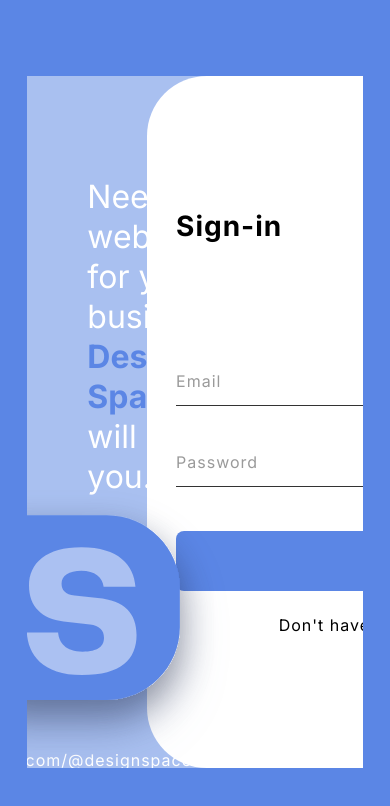
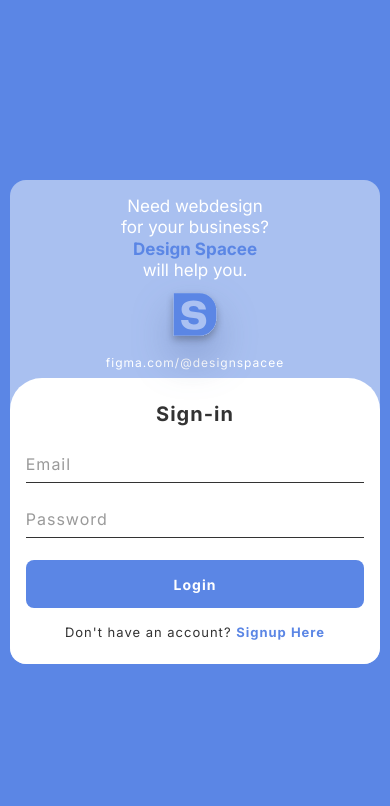
Before and after one commit to jaden8990/APPDEV1, a React (Vite) app in the folder F_L04_ReactJsStylingFigmaConversion/: page / in a window 390 px wide. Shown: the top 806 px of the page. Built offline with nearby package versions, Linux system fonts and the light colour scheme.

Commit message:
Implement responsive layouts for Login and Sign Up screens

```diff
--- a/F_L04_ReactJsStylingFigmaConversion/src/components/Login.module.css
+++ b/F_L04_ReactJsStylingFigmaConversion/src/components/Login.module.css
@@ -102,6 +102,10 @@
     cursor: pointer;
 }
 
+.form button:hover {
+    opacity: 0.9;
+}
+
 .signup {
     margin-top: 24px;
     text-align: center;
@@ -114,3 +118,170 @@
     font-weight: var(--font-weight-bold);
     text-decoration: none;
 }
+
+.signup a:hover {
+    text-decoration: underline;
+}
+
+/* ---------- Media Queries ---------- */
+
+/* Tablets and medium screens (<= 1024px) */
+@media (max-width: 1024px) {
+    .login {
+        width: 92vw;
+        height: auto;
+        min-height: 75vh;
+    }
+
+    .left {
+        width: 38%;
+        padding: var(--spacing-2xl) var(--spacing-xl) var(--spacing-lg);
+    }
+
+    .tagline {
+        font-size: 24px;
+    }
+
+    .logo {
+        height: 22vh;
+        max-height: 180px;
+    }
+
+    .right {
+        padding: var(--spacing-2xl) var(--spacing-lg);
+    }
+
+    .form {
+        max-width: 440px;
+    }
+
+    .form h2 {
+        margin-bottom: var(--spacing-2xl);
+    }
+}
+
+/* Mobile screens (<= 768px) */
+@media (max-width: 768px) {
+    .login {
+        flex-direction: column;
+        width: 92vw;
+        max-width: 480px;
+        height: auto;
+        min-height: unset;
+        margin: var(--spacing-lg) auto;
+        border-radius: 20px;
+        overflow: visible;
+    }
+
+    .left {
+        width: 100%;
+        padding: var(--spacing-lg) var(--spacing-lg) var(--spacing-md);
+        text-align: center;
+        align-items: center;
+    }
+
+    .tagline {
+        align-self: center;
+        text-align: center;
+        font-size: var(--font-size-lg);
+    }
+
+    .logo {
+        height: 76px;
+        max-height: 76px;
+        margin: var(--spacing-md) 0;
+    }
+
+    .link {
+        font-size: var(--font-size-sm);
+    }
+
+    .right {
+        width: 100%;
+        flex: none;
+        border-radius: var(--radius-lg) var(--radius-lg) 20px 20px;
+        padding: var(--spacing-xl) var(--spacing-lg);
+    }
+
+    .form {
+        width: 100%;
+        max-width: 100%;
+    }
+
+    .form h2 {
+        font-size: var(--font-size-heading);
+        margin-bottom: var(--spacing-lg);
+        text-align: center;
+    }
+
+    .form input {
+        padding: 14px 0 10px;
+        margin-bottom: 20px;
+        font-size: var(--font-size-base);
+    }
+
+    .form button {
+        height: 52px;
+        font-size: var(--font-size-base);
+        margin-top: var(--spacing-md);
+    }
+
+    .signup {
+        margin-top: var(--spacing-lg);
+        font-size: var(--font-size-sm);
+    }
+}
+
+/* Very small mobile screens (<= 480px) */
+@media (max-width: 480px) {
+    .login {
+        width: 95vw;
+        margin: var(--spacing-md) auto;
+        border-radius: var(--spacing-md);
+    }
+
+    .left {
+        padding: var(--spacing-md) var(--spacing-md) var(--spacing-sm);
+    }
+
+    .tagline {
+        font-size: 17px;
+    }
+
+    .logo {
+        height: 58px;
+        max-height: 58px;
+        margin: var(--spacing-sm) 0;
+    }
+
+    .link {
+        font-size: 12px;
+    }
+
+    .right {
+        border-radius: 32px 32px var(--spacing-md) var(--spacing-md);
+        padding: var(--spacing-lg) var(--spacing-md);
+    }
+
+    .form h2 {
+        font-size: var(--font-size-lg);
+        margin-bottom: var(--spacing-md);
+    }
+
+    .form input {
+        padding: 12px 0 8px;
+        margin-bottom: 14px;
+        font-size: var(--font-size-base);
+    }
+
+    .form button {
+        height: 48px;
+        font-size: var(--font-size-sm);
+        margin-top: var(--spacing-sm);
+    }
+
+    .signup {
+        margin-top: var(--spacing-md);
+        font-size: 13px;
+    }
+}
--- a/F_L04_ReactJsStylingFigmaConversion/src/components/SignUp.module.css
+++ b/F_L04_ReactJsStylingFigmaConversion/src/components/SignUp.module.css
@@ -123,3 +123,168 @@
 .login a:hover {
     text-decoration: underline;
 }
+
+/* ---------- Media Queries ---------- */
+
+/* Tablets and medium screens (<= 1024px) */
+@media (max-width: 1024px) {
+    .signup {
+        width: 92vw;
+        height: auto;
+        min-height: 75vh;
+    }
+
+    .left {
+        width: 38%;
+        padding: var(--spacing-2xl) var(--spacing-xl) var(--spacing-lg);
+    }
+
+    .tagline {
+        font-size: 24px;
+    }
+
+    .logo {
+        height: 22vh;
+        max-height: 180px;
+    }
+
+    .right {
+        padding: var(--spacing-2xl) var(--spacing-lg);
+    }
+
+    .form {
+        max-width: 440px;
+    }
+
+    .form h2 {
+        margin-bottom: var(--spacing-xl);
+    }
+}
+
+/* Mobile screens (<= 768px) */
+@media (max-width: 768px) {
+    .signup {
+        flex-direction: column;
+        width: 92vw;
+        max-width: 480px;
+        min-height: unset;
+        height: auto;
+        margin: var(--spacing-lg) auto;
+        border-radius: 20px;
+        overflow: visible;
+    }
+
+    .left {
+        width: 100%;
+        padding: var(--spacing-lg) var(--spacing-lg) var(--spacing-md);
+        text-align: center;
+        align-items: center;
+    }
+
+    .tagline {
+        align-self: center;
+        text-align: center;
+        font-size: var(--font-size-lg);
+    }
+
+    .logo {
+        height: 76px;
+        max-height: 76px;
+        margin: var(--spacing-md) 0;
+    }
+
+    .link {
+        font-size: var(--font-size-sm);
+    }
+
+    .right {
+        width: 100%;
+        flex: none;
+        border-radius: var(--radius-lg) var(--radius-lg) 20px 20px;
+        padding: var(--spacing-xl) var(--spacing-lg);
+    }
+
+    .form {
+        width: 100%;
+        max-width: 100%;
+    }
+
+    .form h2 {
+        font-size: var(--font-size-heading);
+        margin-bottom: var(--spacing-lg);
+        text-align: center;
+    }
+
+    .form input {
+        padding: 14px 0 10px;
+        margin-bottom: 16px;
+        font-size: var(--font-size-base);
+    }
+
+    .form button {
+        min-height: 52px;
+        height: 52px;
+        font-size: var(--font-size-base);
+        margin-top: var(--spacing-sm);
+    }
+
+    .login {
+        margin-top: var(--spacing-lg);
+        font-size: var(--font-size-sm);
+    }
+}
+
+/* Very small mobile screens (<= 480px) */
+@media (max-width: 480px) {
+    .signup {
+        width: 95vw;
+        margin: var(--spacing-md) auto;
+        border-radius: var(--spacing-md);
+    }
+
+    .left {
+        padding: var(--spacing-md) var(--spacing-md) var(--spacing-sm);
+    }
+
+    .tagline {
+        font-size: 17px;
+    }
+
+    .logo {
+        height: 58px;
+        max-height: 58px;
+        margin: var(--spacing-sm) 0;
+    }
+
+    .link {
+        font-size: 12px;
+    }
+
+    .right {
+        border-radius: 32px 32px var(--spacing-md) var(--spacing-md);
+        padding: var(--spacing-lg) var(--spacing-md);
+    }
+
+    .form h2 {
+        font-size: var(--font-size-lg);
+        margin-bottom: var(--spacing-md);
+    }
+
+    .form input {
+        padding: 12px 0 8px;
+        margin-bottom: 12px;
+        font-size: var(--font-size-base);
+    }
+
+    .form button {
+        min-height: 48px;
+        height: 48px;
+        font-size: var(--font-size-sm);
+        margin-top: var(--spacing-xs);
+    }
+
+    .login {
+        margin-top: var(--spacing-md);
+        font-size: 13px;
+    }
+}
--- a/F_L04_ReactJsStylingFigmaConversion/src/index.css
+++ b/F_L04_ReactJsStylingFigmaConversion/src/index.css
@@ -7,13 +7,31 @@
   padding: 0;
 }
 
+html,
 body {
-  font-family: "Inter", sans-serif;
-  font-size: 16px;
-  color: #000;
-  background: #5b86e5;
+  overflow-x: hidden;
+}
+
+body {
+  font-family: var(--font-family-base, "Inter", sans-serif);
+  font-size: var(--font-size-base, 16px);
+  color: var(--color-text, #333333);
+  background: var(--color-primary, #5b86e5);
   min-height: 100vh;
   display: grid;
   place-items: center;
   margin: 0;
+  padding: var(--spacing-lg) 0;
 }
+
+@media (max-width: 768px) {
+  body {
+    padding: var(--spacing-md) 0;
+  }
+}
+
+@media (max-width: 480px) {
+  body {
+    padding: var(--spacing-xs) 0;
+  }
+}
--- a/F_L04_ReactJsStylingFigmaConversion/src/root.css
+++ b/F_L04_ReactJsStylingFigmaConversion/src/root.css
@@ -1,5 +1,3 @@
-@import "./root.css";
-
 * {
     box-sizing: border-box;
 }
```
